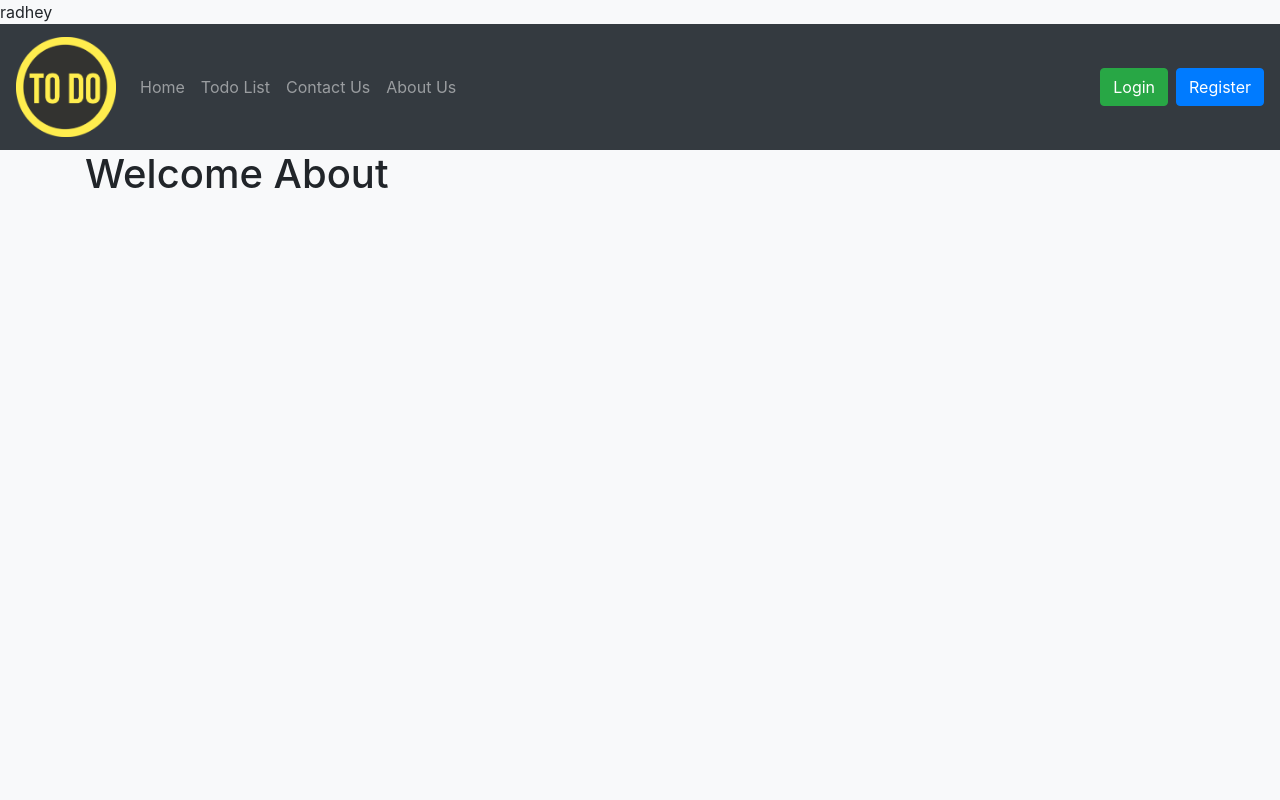
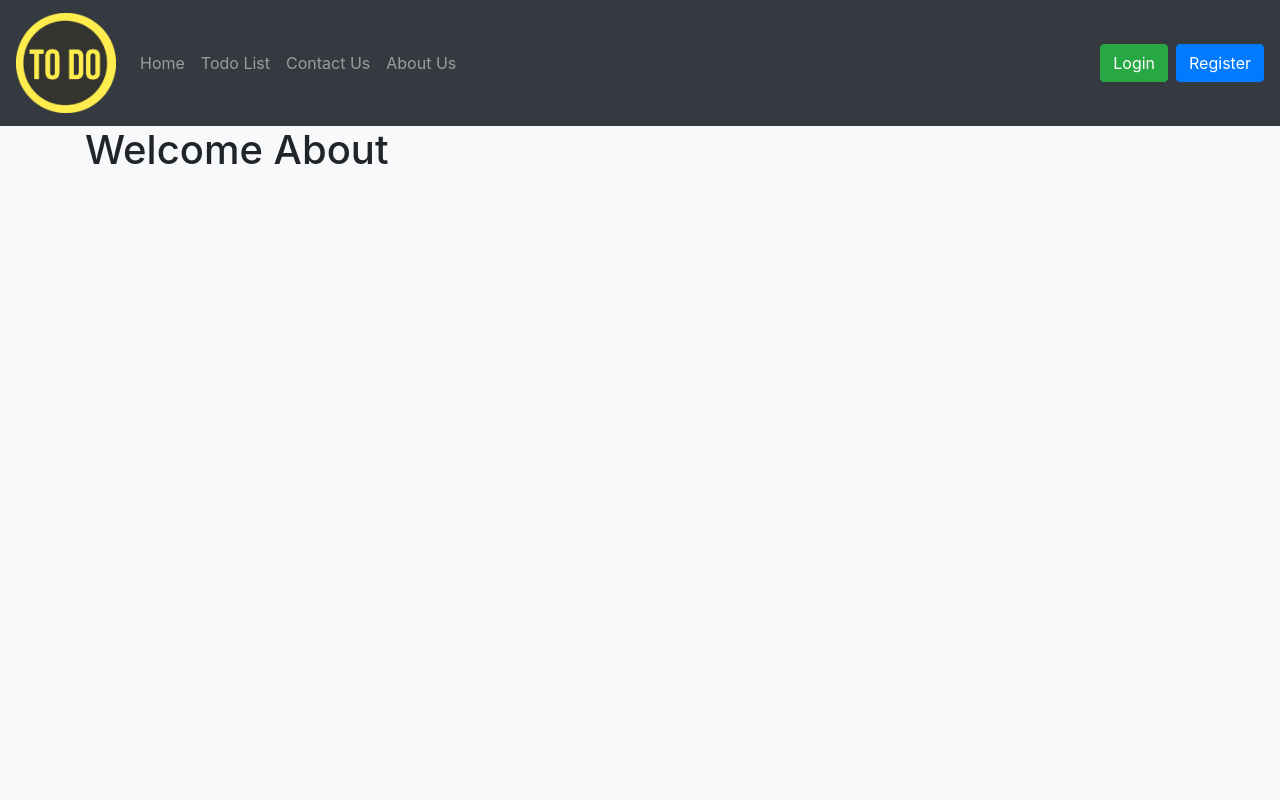
Before and after one commit to RADHEY-DEV/ToDoApp_Python_Django, a Django app: page /about in a window 1280 px wide. Run offline with Django 3.2, Linux system fonts and the light colour scheme; some libraries are stand-ins or nearby versions.

Commit message:
Revert "commit"
This reverts commit e48eddadd939e96b6b26454768130a241718f2d3.

```diff
--- a/templates/base.html
+++ b/templates/base.html
@@ -1,5 +1,3 @@
-radhey
-
 {% load static %}
 
 <!doctype html>
```
Also changed, not shown: 2 other files.
